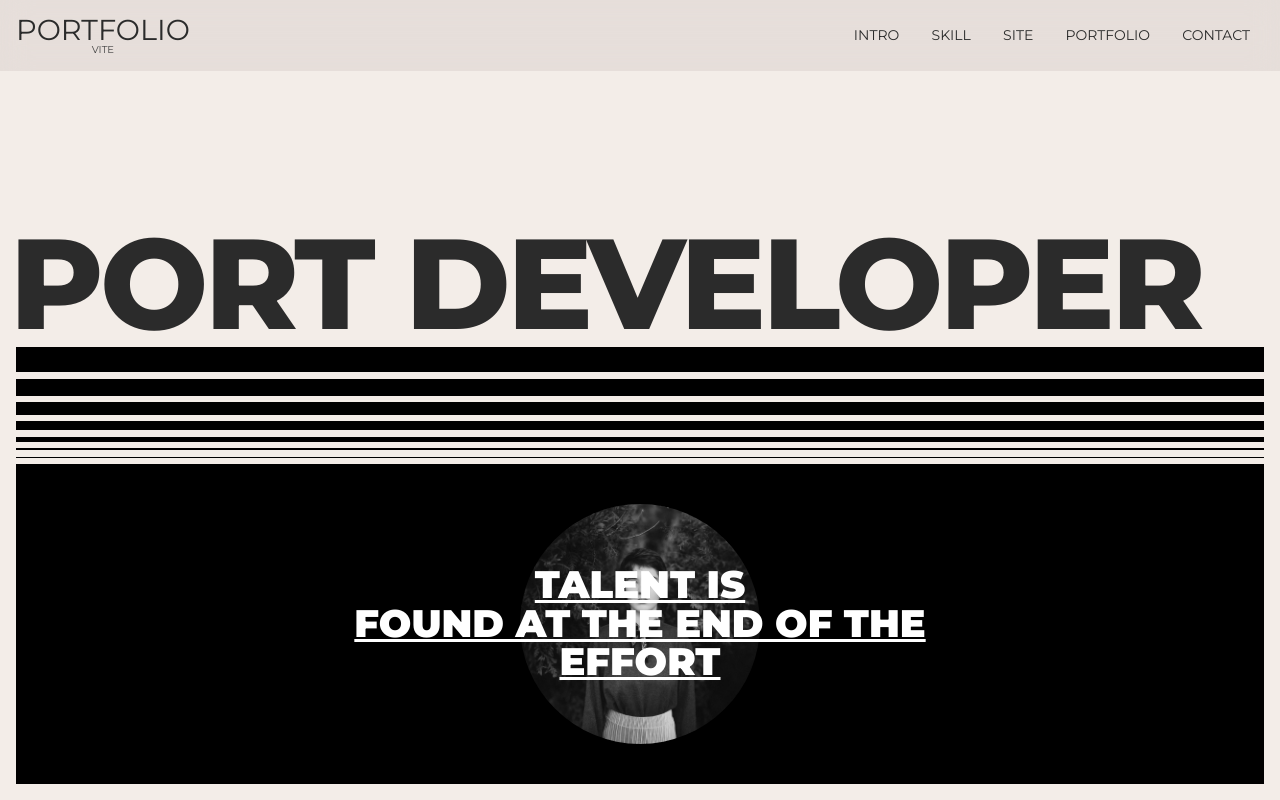
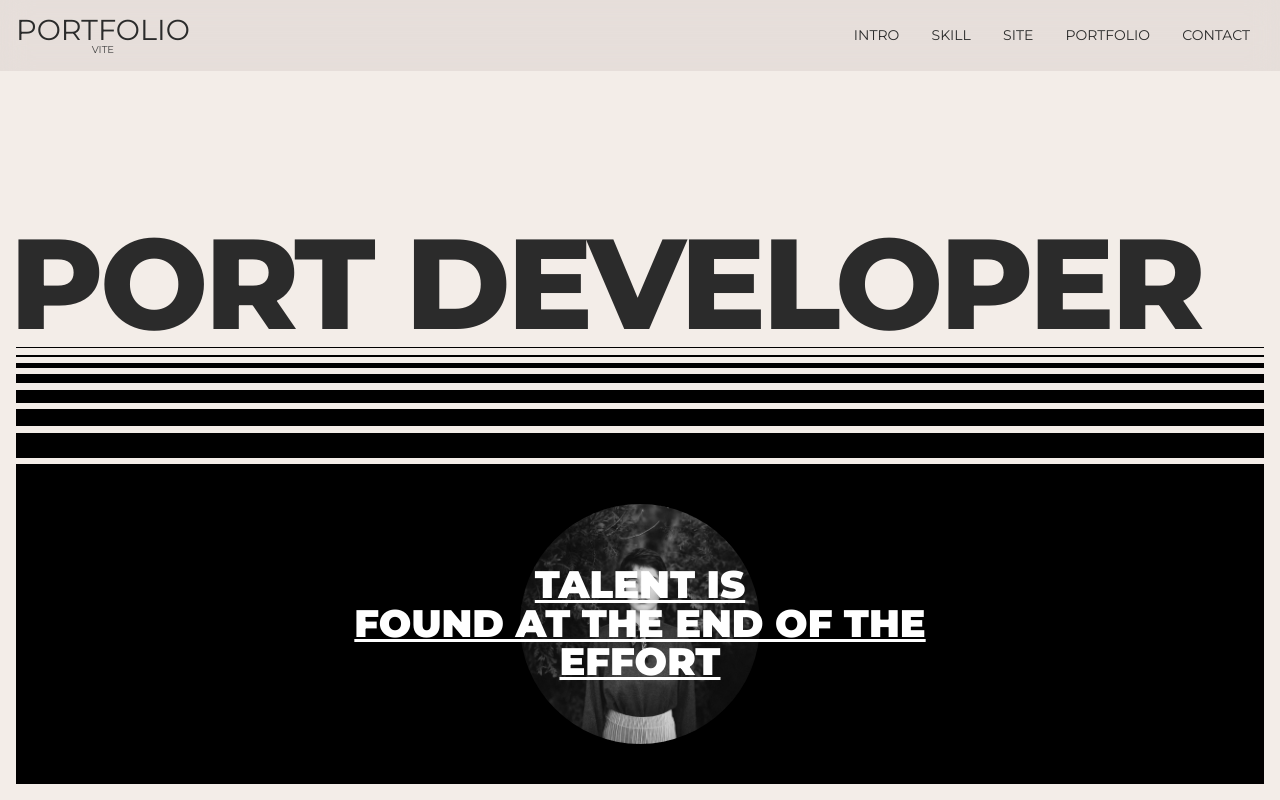
Before and after one commit to joon6390/PortFolio-Vite, a website built with Vite: page src/index.html in a window 1280 px wide. Shown: the top 800 px of the page. Built offline with nearby package versions, Linux system fonts and the light colour scheme; some packages are replaced by stand-ins of ours; a small style sheet from the web is missing; a web font is replaced by a local one.

Commit message:
수정 사항 반영

```diff
--- a/src/assets/css/section/intro.css
+++ b/src/assets/css/section/intro.css
@@ -60,61 +60,61 @@
 .intro__text:hover .img {
     filter: grayscale(0);
 }
-.intro_lines {
+.intro__lines {
     width: 100%;
 }
-.intro_lines .line {
+.intro__lines .line {
     display: block;
     width: 100%;
     background-color: var(--black);
     height: 1px;
     margin-bottom: 0.5vw;
 }
-.intro_lines.bottom .line {
+.intro__lines.bottom .line {
     margin-top: 0.5vw;
     margin-bottom: 0;
     display: none;
 }
-.intro_lines .line:nth-child(1){
+.intro__lines .line:nth-child(1){
     height: 1px;
 }
-.intro_lines .line:nth-child(2){
+.intro__lines .line:nth-child(2){
     height: 2px;
 }
-.intro_lines .line:nth-child(3){
+.intro__lines .line:nth-child(3){
     height: 5px;
 }
-.intro_lines .line:nth-child(4){
+.intro__lines .line:nth-child(4){
     height: 9px;
 }
-.intro_lines .line:nth-child(5){
+.intro__lines .line:nth-child(5){
     height: 13px;
 }
-.intro_lines .line:nth-child(6){
+.intro__lines .line:nth-child(6){
     height: 17px;
 }
-.intro_lines .line:nth-child(7){
+.intro__lines .line:nth-child(7){
     height: 25px;
 }
-.intro_lines .line:nth-child(1){
+.intro__lines.bottom .line:nth-child(1){
     height: 25px;
 }
-.intro_lines .line:nth-child(2){
+.intro__lines.bottom .line:nth-child(2){
     height: 17px;
 }
-.intro_lines .line:nth-child(3){
+.intro__lines.bottom .line:nth-child(3){
     height: 13px;
 }
-.intro_lines .line:nth-child(4){
+.intro__lines.bottom .line:nth-child(4){
     height: 9px;
 }
-.intro_lines .line:nth-child(5){
+.intro__lines.bottom .line:nth-child(5){
     height: 5px;
 }
-.intro_lines .line:nth-child(6){
+.intro__lines.bottom .line:nth-child(6){
     height: 2px;
 }
-.intro_lines .line:nth-child(7){
+.intro__lines.bottom .line:nth-child(7){
     height: 1px;
 }
 
@@ -122,7 +122,7 @@
     .intro__inner {
         justify-content: center;
     }
-    .intro_lines.bottom .line {
+    .intro__lines.bottom .line {
         display: block;
     }
     .intro__text .text {
--- a/src/assets/css/section/skill.css
+++ b/src/assets/css/section/skill.css
@@ -55,7 +55,7 @@
         top: 68px;
         background-color: var(--mainBg-color);
     }
-    .skill__desc p {
+    .skill__desc {
         width: 100%;
     }
     .skill__desc span {
--- a/src/index.html
+++ b/src/index.html
@@ -59,7 +59,7 @@
                 <h2 class="intro__title">
                     port developer
                 </h2>
-                <div class="intro_lines" aria-hidden="true">
+                <div class="intro__lines" aria-hidden="true">
                     <span class="line"></span>
                     <span class="line"></span>
                     <span class="line"></span>
@@ -78,7 +78,7 @@
                         <img src="assets/img/about.jpg" alt="어바웃미">
                     </div>
                 </div>
-                <div class="intro_lines bottom" aria-hidden="true">
+                <div class="intro__lines bottom" aria-hidden="true">
                     <span class="line"></span>
                     <span class="line"></span>
                     <span class="line"></span>
```
